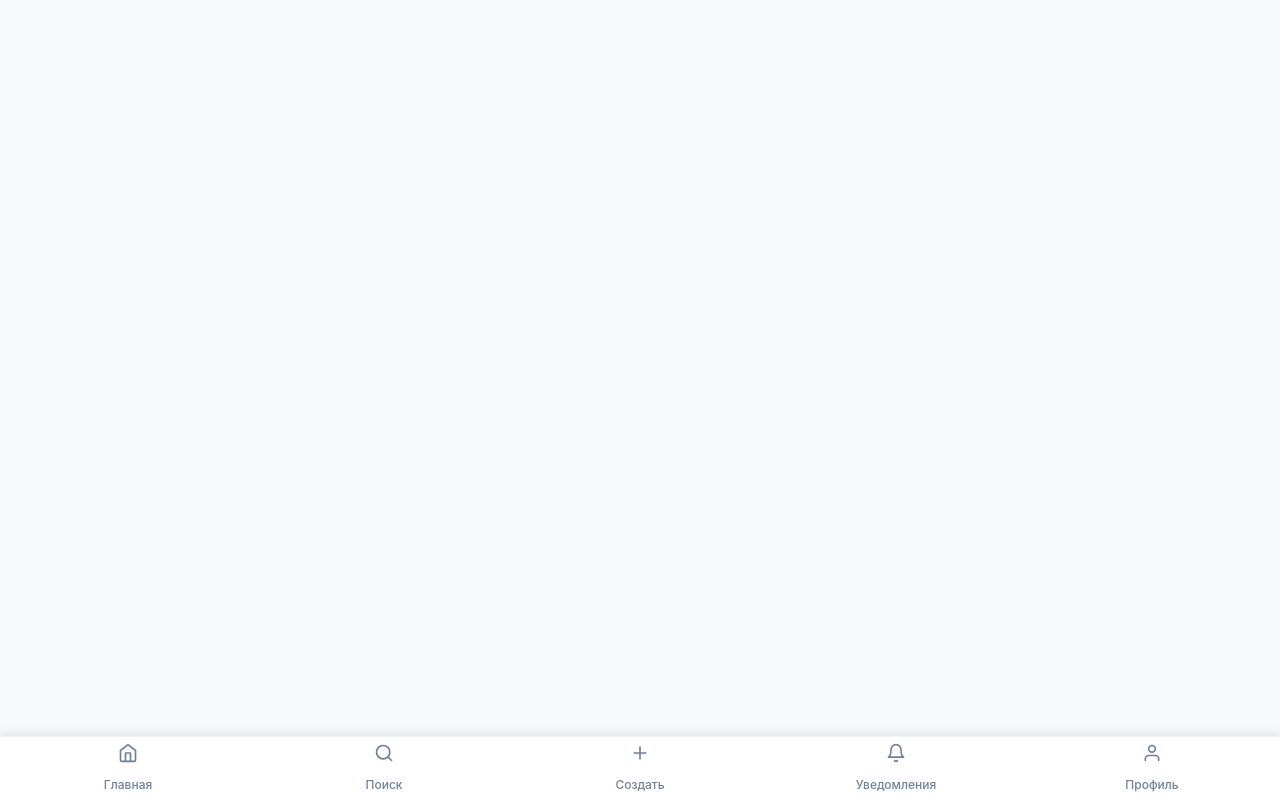
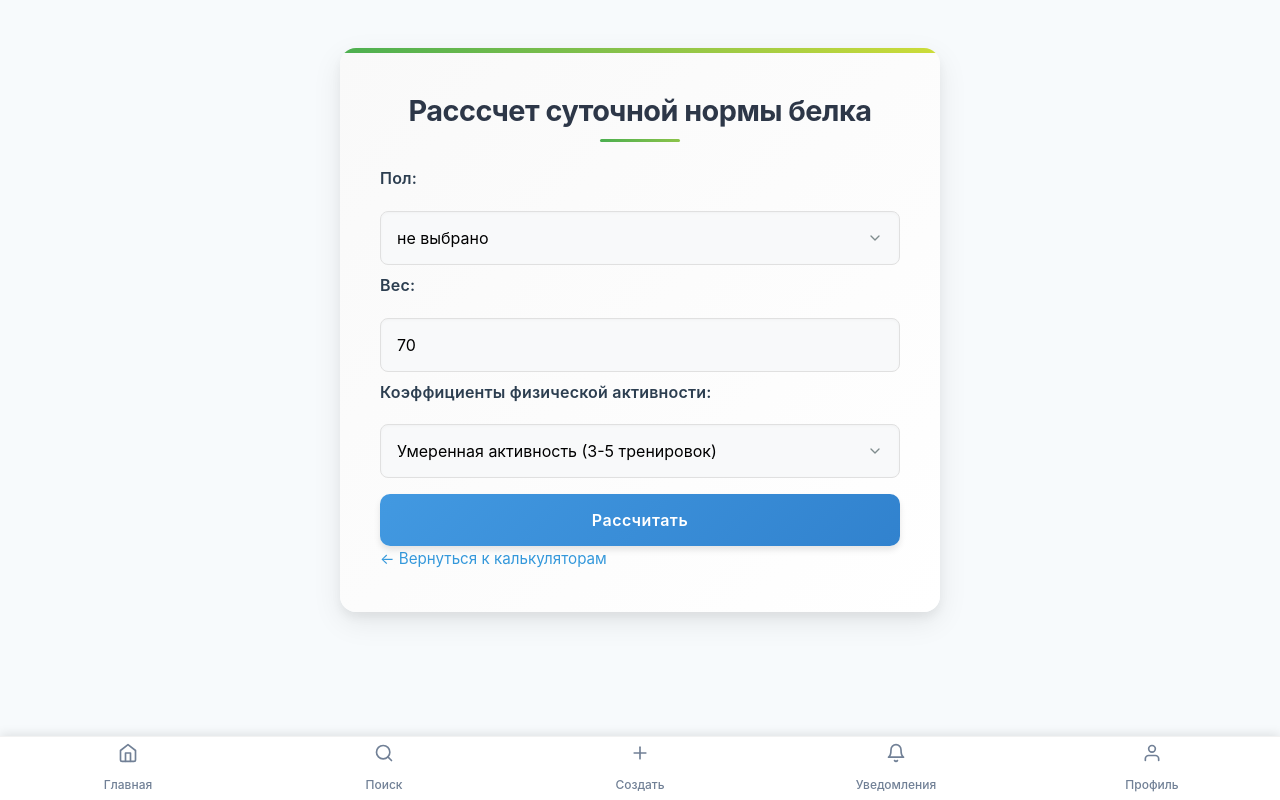
Before and after one commit to emarishkin/VolgaGym, a React (Vite) app: page /calc/belok in a window 1280 px wide. Built offline with nearby package versions, Linux system fonts and the light colour scheme.

Commit message:
BelokCalc

```diff
--- a/src/App.tsx
+++ b/src/App.tsx
@@ -8,6 +8,7 @@ import { CalcPage } from "./pages/CalcPage";
 import { BMICalculator } from "./components/BMICalculator";
 import { CaloriesCalculator } from "./components/CaloriesCalculator";
 import { PM1Calculator } from "./components/PM1Calculator";
+import { BelokCalculator } from "./components/BelokCalculator";
 
 const AppContent = () => {
   const location = useLocation();
@@ -25,6 +26,8 @@ const AppContent = () => {
           <Route path="/calc/calories" element={<CaloriesCalculator />} />
           {/* <Route path="/calc/macros" element={<MacrosCalculator />} /> */}
           <Route path="/calc/1rm" element={<PM1Calculator/>} />
+          <Route path="/calc/belok" element={<BelokCalculator />} />
+
         </Routes>
       </main>
       {!isHomePage && <BottomNavigation />}
--- /dev/null
+++ b/src/components/BelokCalculator.tsx
@@ -0,0 +1,70 @@
+import { useState, type FC, type FormEvent } from "react";
+import { Link } from "react-router-dom";
+
+export const BelokCalculator:FC = () => {
+
+    const [gender,setGender] = useState<'male'|'female'|'не выбрано'>('не выбрано')
+    const [weight,setWeight] = useState<number>(70)
+    const [activity,setActivity] = useState<number>(1.55)
+    const [result,setResult] = useState<number | null>(null)
+
+    const handleSubmit = (e:FormEvent) => {
+       e.preventDefault()
+       let normaBelka
+       if(weight<=0||gender==='не выбрано')return alert('Заполните все поля')
+       if(gender==='male'){
+          normaBelka=weight*activity
+       } else {
+          normaBelka=weight*activity-50
+       }
+       setResult(normaBelka)
+    }
+
+    return (
+        <form onSubmit={handleSubmit}>
+            <h2>Расссчет суточной нормы белка</h2>
+            <div>
+                <div>
+                    <label>Пол:</label>
+                    <select value={gender} onChange={(e)=>setGender(e.target.value as 'male' | 'female' | 'не выбрано')}>
+                        <option value={'не выбрано'}>не выбрано</option>
+                        <option value={'male'}>Мужчина</option>
+                        <option value={'female'}>Женщина</option>
+                    </select>
+                </div>
+            </div>
+
+            <div>
+                <label>Вес:</label>
+                <input
+                type="number"
+                value={weight || ''}
+                onChange={(e)=>setWeight(Number(e.target.value))}
+                />
+            </div>
+
+            <div>
+                <label>Коэффициенты физической активности:</label>
+                <select value={activity} onChange={(e)=>setActivity(Number(e.target.value))}>
+                    <option value={0.9}>Сидячий образ жизни (мало или нет тренировок)</option>
+                    <option value={1.1}>Легкая активность (1-3 тренировки в неделю)</option>
+                    <option value={1.55}>Умеренная активность (3-5 тренировок)</option>
+                    <option value={1.925}>Высокая активность (6-7 тренировок)</option>
+                    <option value={2.1}>Экстремальная активность (2+ тренировки в день)</option>
+                </select>
+            </div>
+
+            <button type="submit">Рассчитать</button>
+
+            {result && (
+                <div>
+                    <p>{`Ваша суточная норма белка ${result}`}</p>
+                </div>
+            )}
+
+            <Link to='/calc'>
+                ← Вернуться к калькуляторам
+            </Link>
+        </form>
+    )
+}
--- a/src/pages/CalcPage.tsx
+++ b/src/pages/CalcPage.tsx
@@ -31,6 +31,13 @@ export const CalcPage: FC = () => {
           path="/calc/1rm"
           color="#F44336"
         />
+
+        <CalcCard
+          title="Суточная норма белка"
+          description="Рассчитайте вашу суточную норму белка"
+          path="/calc/belok"
+          color="#2196F3"
+        />
       </div>
     </div>
   );
```
Also changed, not shown: src/styles/BelokCalculator.css (added).
